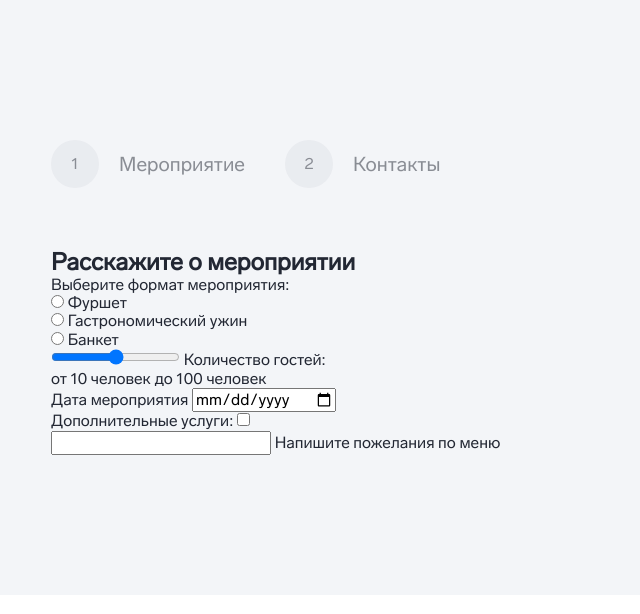
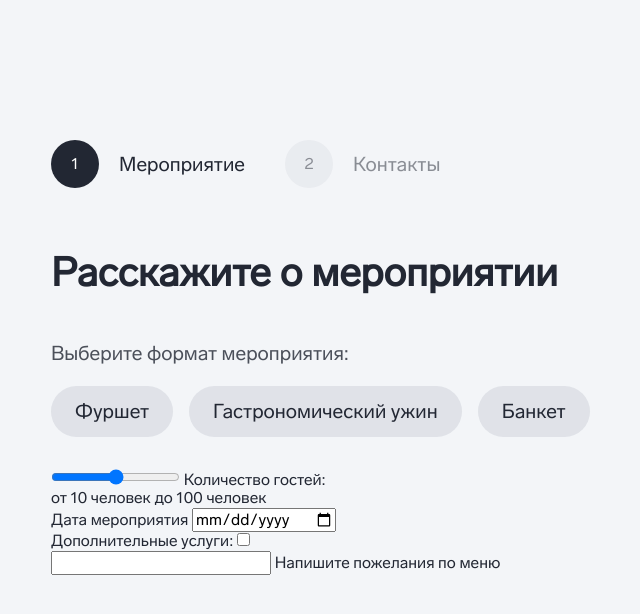
Before and after one commit to Old-Yaryi/stepwiseFormCalculator, a plain HTML site: page index.html in a window 1280 px wide. Shown: the top 614 px of the page, without its empty margins (89-729 px from the left). Drawn offline with Linux system fonts and the light colour scheme.

Commit message:
form-format

```diff
--- a/index.html
+++ b/index.html
@@ -12,7 +12,7 @@
   <section class="section">
     <div class="container">
       <div class="step">
-        <div class="step-item">
+        <div class="step-item active">
           <div class="step-count">1</div>
           <div class="step-text">Мероприятие</div>
         </div>
@@ -23,7 +23,7 @@
       </div>
       <div class="stepwise">
         <form class="form">
-          <div class="form-item one">
+          <div class="form-item event">
             <h2>Расскажите о мероприятии</h2>
             <p>Выберите формат мероприятия:</p>
             <div class="form-format">
@@ -33,11 +33,11 @@
               </div>
               <div class="form-format__input">
                 <input type="radio" name="format" value="dinner" id="dinner">
-                <label for="furshet">Гастрономический ужин</label>
+                <label for="dinner">Гастрономический ужин</label>
               </div>
               <div class="form-format__input">
                 <input type="radio" name="format" id="banquet">
-                <label for="furshet">Банкет</label>
+                <label for="banquet">Банкет</label>
               </div>
             </div>
             <div class="form-inner">
@@ -61,11 +61,10 @@
               <label for="wishes">Напишите пожелания по меню</label>
             </div>
           </div>
-          <div class="form-item two"></div>
+          <div class="form-item contact"></div>
         </form>
         <div class="calc"></div>
       </div>
-
     </div>
   </section>
 </body>
--- a/scss/style.scss
+++ b/scss/style.scss
@@ -13,6 +13,7 @@
 body {
   font-family: 'Lab Grotesque', sans-serif;
   color: #222733;
+  font-weight: 400;
 }
 
 h2,
@@ -30,7 +31,6 @@ p {
   width: 1200px;
   padding: 0 10px;
 }
-
 .step {
   display: flex;
   align-items: center;
@@ -40,6 +40,17 @@ p {
     display: flex;
     column-gap: 20px;
     align-items: center;
+    &.active {
+      & .step-count {
+        background-color: #222733;
+        color: #fff;
+        opacity: 1;
+      }
+      & .step-text {
+        font-weight: 500;
+        opacity: 1;
+      }
+    }
   }
   &-count {
     height: 48px;
@@ -58,3 +69,49 @@ p {
     opacity: 0.5;
   }
 }
+.form {
+  display: flex;
+  overflow: hidden;
+  &-item {
+    width: 780px;
+    & h2 {
+      font-size: 40px;
+      font-weight: 700;
+      line-height: 120%;
+      margin-bottom: 44px;
+    }
+    & p {
+      font-size: 20px;
+      opacity: 0.8;
+      font-weight: 300;
+      line-height: 130%;
+      margin-bottom: 20px;
+    }
+  }
+  &-format {
+    display: flex;
+    align-items: center;
+    margin-bottom: 32px;
+    column-gap: 16px;
+    &__input {
+      display: flex;
+      align-items: center;
+      justify-content: center;
+      & input {
+        display: none;
+        &:checked + label {
+          background-color: #222733;
+          color: #fff;
+        }
+      }
+      & label {
+        padding: 14px 24px;
+        text-align: center;
+        background-color: rgba(84, 94, 118, 0.12);
+        font-size: 20px;
+        border-radius: 50px;
+        cursor: pointer;
+      }
+    }
+  }
+}
```
Also changed, not shown: css/style.css, 1 other file.
